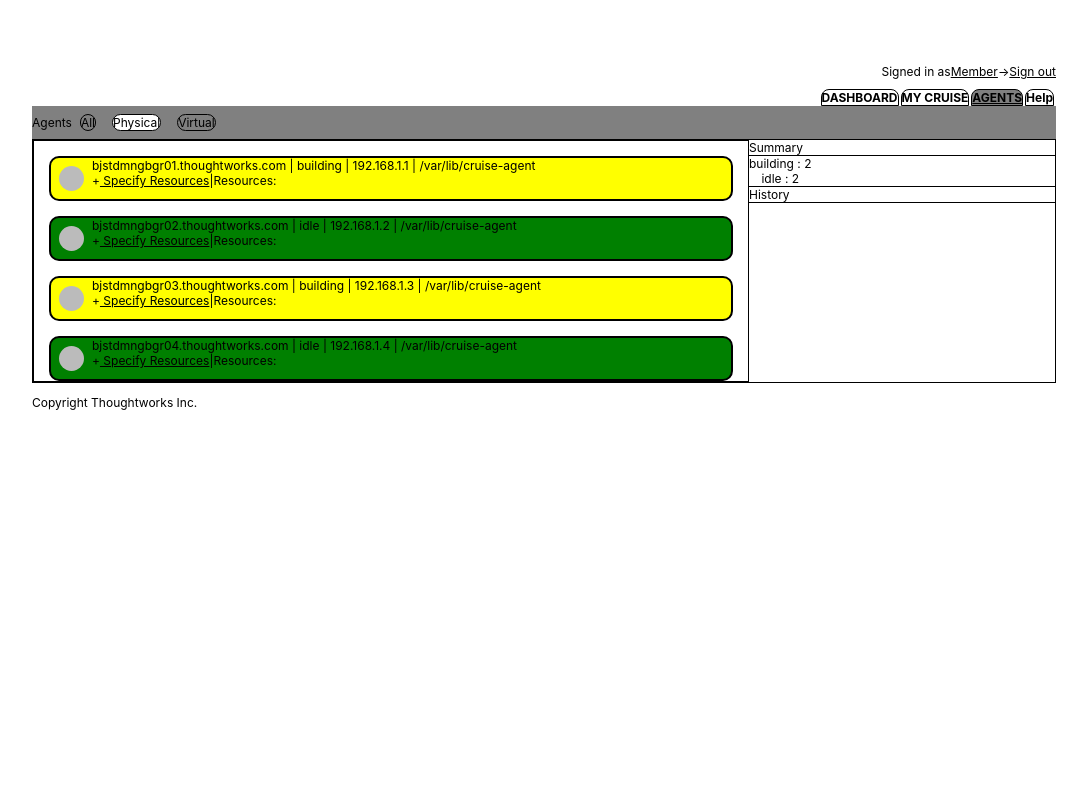
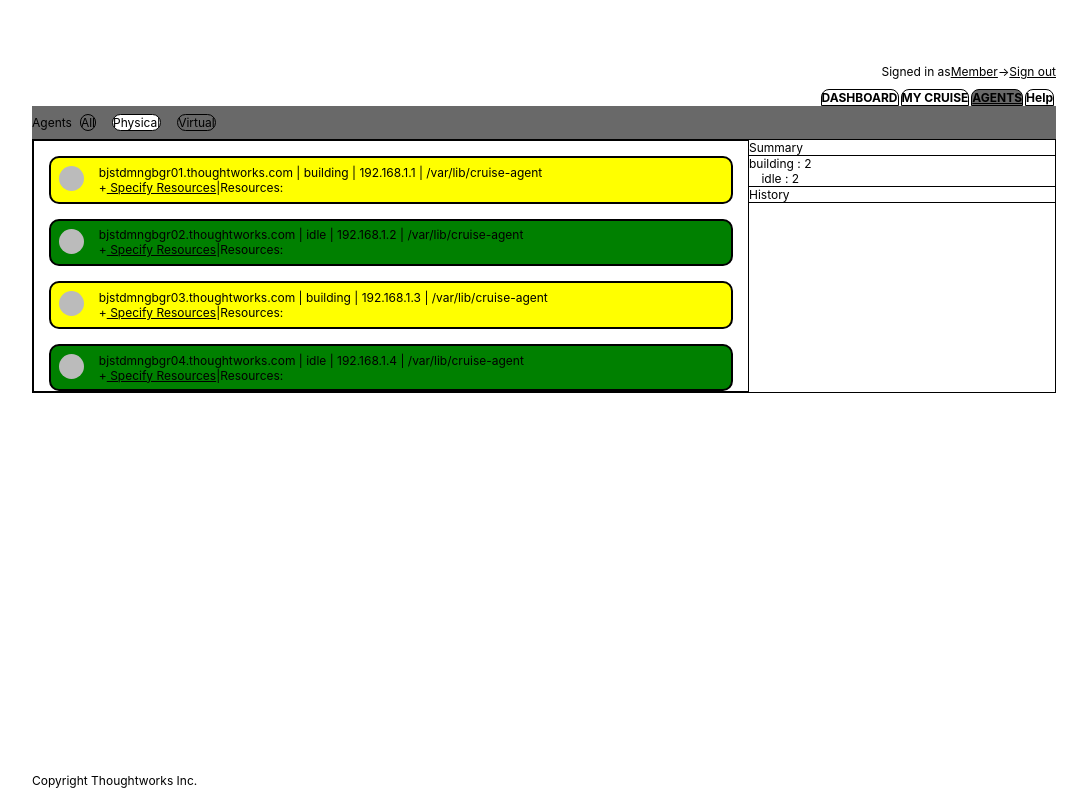
Before and after one commit to mohitkingra/hometest, a React (Create React App) app: page / in a window 1280 px wide. Both pictures are taken after a click on the link "AGENTS". Shown: the whole page, without its empty margins (32-1119 px from the left). Built offline with nearby package versions, Linux system fonts and the light colour scheme.

Commit message:
refactor and add specify resource separator

```diff
--- a/src/App.css
+++ b/src/App.css
@@ -19,7 +19,9 @@
   display: flex;
   flex-direction: row;
   align-items: flex-start;
-  justify-content: left;
+  justify-content: flex-start;
+  position: absolute;
+  bottom: 0;
 }
 
 .App-link {
--- a/src/agent.css
+++ b/src/agent.css
@@ -39,6 +39,7 @@
   align-items: left;
   justify-content: flex-start;
   font-size: 12px;
+  margin: 1%;
   }
 
 .agent-summary {
--- a/src/agent.js
+++ b/src/agent.js
@@ -47,10 +47,10 @@ class Agent extends Component {
 	return(
 		<div className="agent-top">
 	 		<div className="agent-content">
-         		{this.state.entries.map(function(entry) {
+         		{this.state.entries.map(function(entry, index) {
 
 	 				return(
-	 					<div className={entry.state === "building" ? "agent-insideb" : "agent-insidei"}>
+	 					<div key={index} className={entry.state === "building" ? "agent-insideb" : "agent-insidei"}>
 	 						<span className="dot"></span>
 							<div className="agent-entry">
 								{entry.name + "	| " + entry.state + " | " + entry.ip + " | " + entry.path}
@@ -62,15 +62,15 @@ class Agent extends Component {
 	 		</div>
 	 		<div className="agent-summary">
 	 			Summary
-	 			<div class="line"></div>
+	 			<div className="line"></div>
 	 			<div>
 	 				building : {this.getState("building")}
 	 				<br/>
 	 				idle : {this.getState("idle")}
 	 			</div>
-	 			<div class="line"></div>
+	 			<div className="line"></div>
 	 			History
-	 			<div class="line"></div>
+	 			<div className="line"></div>
 	 		</div>
 		</div>
 	);
--- a/src/navigator.css
+++ b/src/navigator.css
@@ -21,18 +21,22 @@
 }
 .navv-link {
   color: black;
-  background-color : grey;
+  background-color : dimgrey;
   margin-right: 2px;
   border: 1px solid black;
   border-top-left-radius: 8px;
   border-top-right-radius: 8px;
 }
+.highlight-selected {
+  display: none;
+}
+
 .highlight {
   display: flex;
   flex-direction: row;
   align-items: center;
   justify-content: flex-start;
-  background-color : grey;
+  background-color : dimgrey;
 }
 
 .rcorner {
--- a/src/navigator.js
+++ b/src/navigator.js
@@ -25,7 +25,7 @@ class Navigator extends Component {
 	        <a className={!this.state.show ? "nav-link" : "navv-link"} href="#" onClick={this.onClick.bind(this)}>AGENTS</a>
 	        <a className="nav-link">Help</a>
 	      </div>
-        <div className="highlight">
+        <div className={this.state.show ? "highlight" : "highlight-selected"}>
           Agents
           <div className="rcorner">All</div>
           <div className={!this.state.show ? "rcorner" : "rcorner-selected"}>Physical</div>
--- a/src/resources.js
+++ b/src/resources.js
@@ -28,8 +28,12 @@ class Resources extends Component {
 
   addResource() {
   	let rsc = this.state.resources;
-  	rsc = rsc.concat(this.refs.addresource.value);
-  	this.setState({
+
+    this.refs.addresource.value.split(",").forEach(function(resource){
+      rsc = rsc.concat(resource);
+    })
+
+    this.setState({
   		resources : rsc
   	});
 
@@ -56,7 +60,7 @@ class Resources extends Component {
   	if(this.state.resources.length > 0){
   		Resources = this.state.resources.map((resource, index) => {
   			return(
-  				<div className="resources-list-space">
+  				<div key={index} className="resources-list-space">
             		{resource}
             		<span className="close" onClick={this.deleteResource.bind(this)} ref={el => this.element = el}>x</span>
   			  	</div>
```
